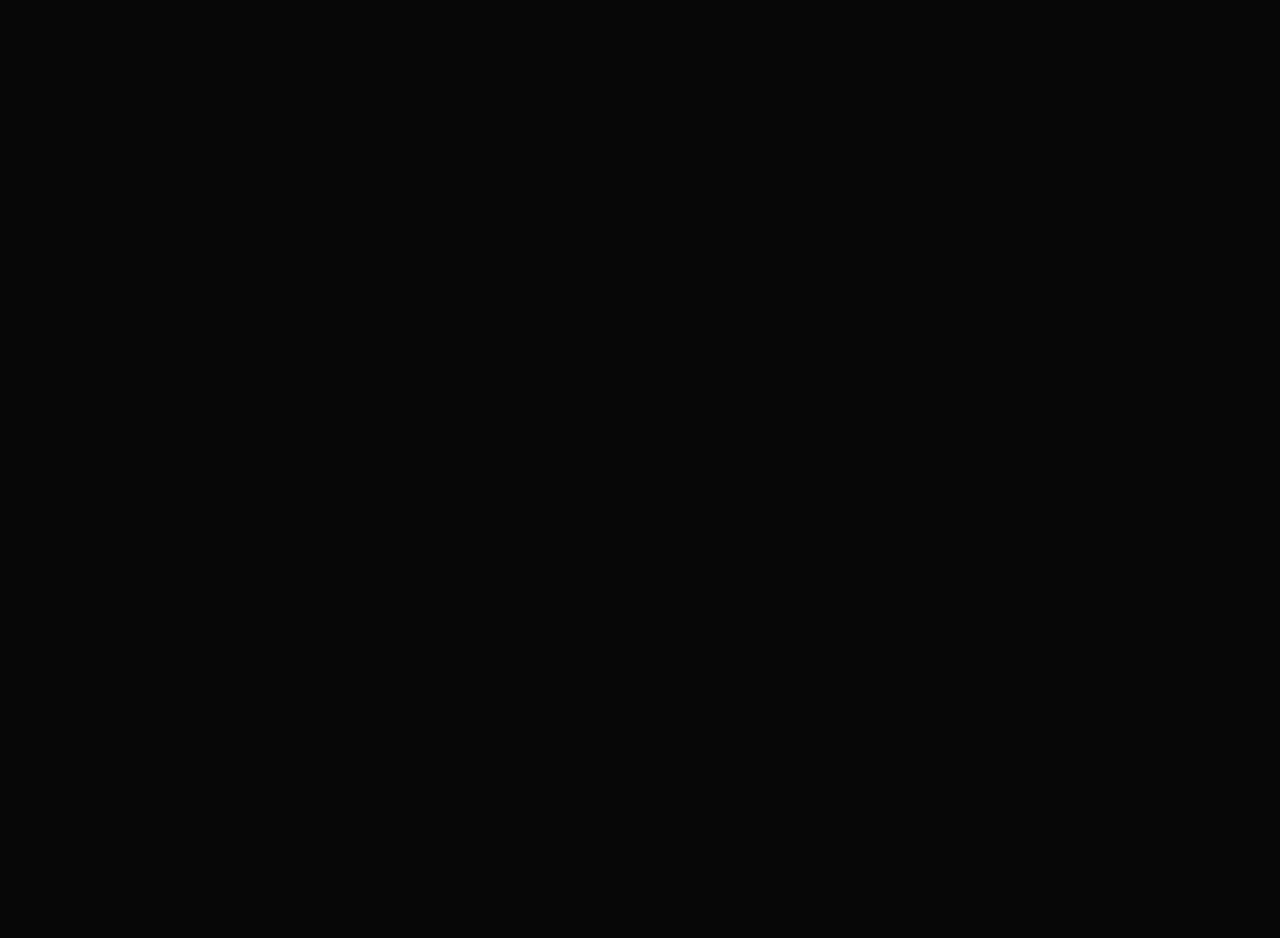
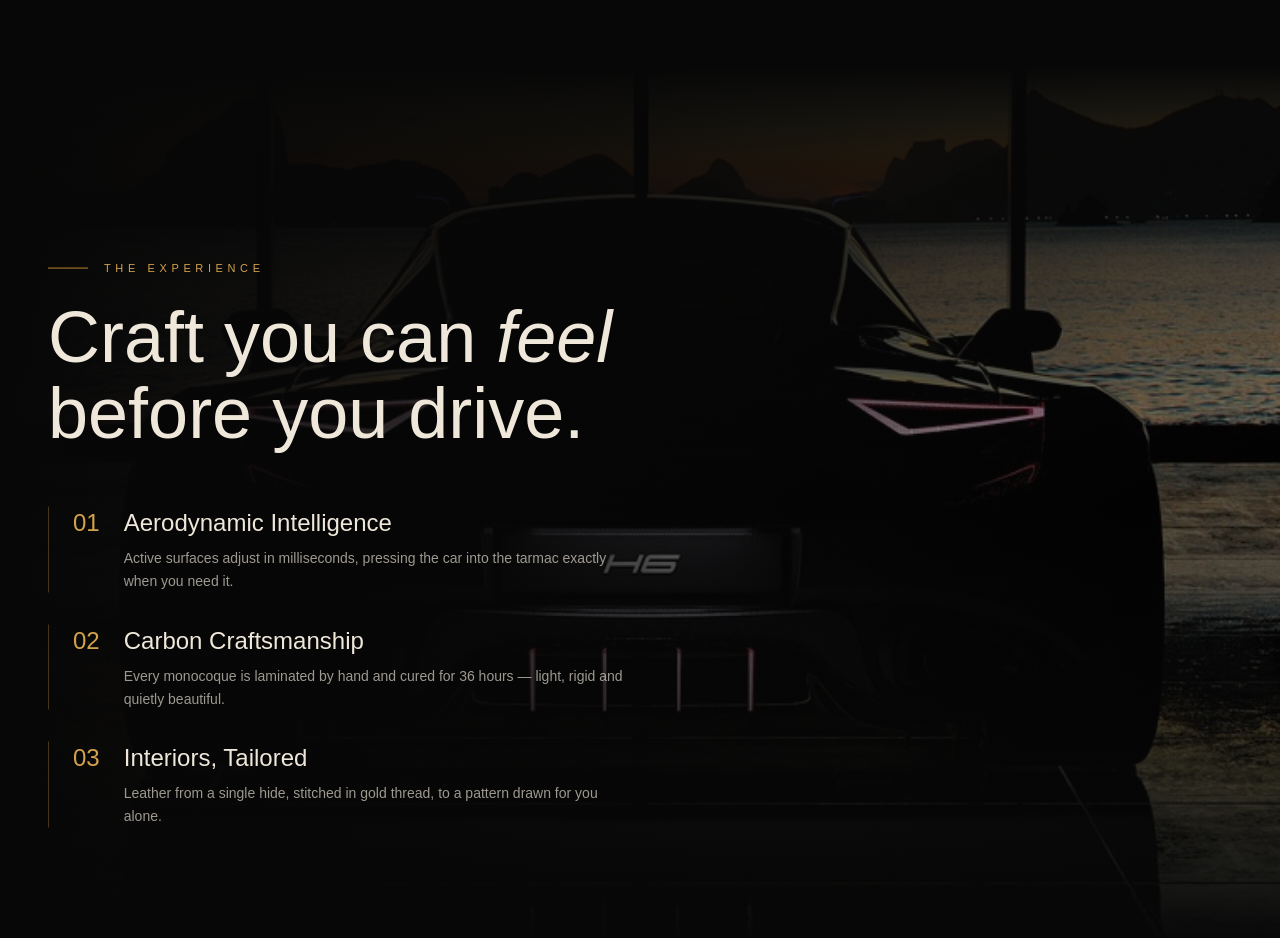
Before and after one commit to PeterFleege/showcase-amazing-sport-cars, a Next.js app: page / in a window 1280 px wide. Shown: the part 2880-3818 px from the top of the page. Before the commit the page ends 2946 px from the top, so only its background shows below. Built offline with nearby package versions, Linux system fonts and the light colour scheme; no server answers; the database is empty; a web font is replaced by a local one.

Commit message:
feat: add Experience section to project

```diff
--- a/src/app/page.tsx
+++ b/src/app/page.tsx
@@ -3,6 +3,7 @@
 import Navbar from "@/components/navigation/Navbar";
 import Hero from "@/components/content-sections/Hero";
 import Collection from "@/components/content-sections/Collection";
+import Experience from "@/components/content-sections/Experience";
 import { getFeaturedCars } from "@/lib/queries/cars";
 
 export default async function Home() {
@@ -12,6 +13,7 @@ export default async function Home() {
       <Navbar />
       <Hero cars={cars} />
       <Collection cars={cars} />
+      <Experience car={cars[0]} />
     </>
   );
 }
--- /dev/null
+++ b/src/components/content-sections/Experience.tsx
@@ -0,0 +1,88 @@
+"use client";
+
+import { motion, useScroll, useTransform } from "framer-motion";
+import { useRef } from "react";
+import type { Car } from "@/types/car";
+import CarImage from "../ui/CarImage";
+import Reveal from "../ui/Reveal";
+import EXPERIENCE from "@/lib/constants/experience";
+
+export default function Experience({ car }: { car: Car }) {
+  const ref = useRef<HTMLElement>(null);
+  const { scrollYProgress } = useScroll({
+    target: ref,
+    offset: ["start end", "end start"],
+  });
+
+  // Image scrolls slower than the page, while inner copy scrolls a bit faster giving it a 3D effect
+  const imageY = useTransform(scrollYProgress, [0, 1], ["-12%", "12%"]);
+  const imageScale = useTransform(
+    scrollYProgress,
+    [0, 0.5, 1],
+    [1.15, 1.05, 1.15],
+  );
+  const copyY = useTransform(scrollYProgress, [0, 1], [60, -60]);
+
+  return (
+    <section
+      id="experience"
+      ref={ref}
+      className="film-grain relative isolate flex min-h-[110vh] items-center overflow-hidden"
+    >
+      <motion.div
+        style={{ y: imageY, scale: imageScale }}
+        className="absolute inset-[-12%] -z-10"
+      >
+        <CarImage
+          src="/images/experience.jpg"
+          alt="Detail of a hand-finished super car"
+          accentFrom={car.accentFrom}
+          accentTo="#050505"
+        />
+      </motion.div>
+      <div className="absolute inset-0 -z-10 bg-linear-to-r from-ink via-ink/70 to-ink/20" />
+      <div className="absolute inset-0 -z-10 bg-linear-to-b from-ink via-transparent to-ink" />
+
+      <motion.div
+        style={{ y: copyY }}
+        className="mx-auto w-full max-w-350 px-6 py-32 lg:px-12"
+      >
+        <div className="max-w-xl">
+          <Reveal>
+            <span className="flex items-center gap-4 text-[11px] font-medium uppercase tracking-[0.42em] text-gold-500">
+              <span className="h-px w-10 bg-gold-600" />
+              The Experience
+            </span>
+          </Reveal>
+          <Reveal delay={0.1}>
+            <h2 className="mt-6 font-display text-5xl font-light leading-[1.05] lg:text-7xl">
+              Craft you can{" "}
+              <span className="italic text-gold-gradient">feel</span> before you
+              drive.
+            </h2>
+          </Reveal>
+
+          <ul className="mt-14 space-y-8">
+            {EXPERIENCE.map((p, i) => (
+              <Reveal key={p.title} delay={0.1 * i}>
+                <li className="group flex gap-6 border-l border-gold-500/30 pl-6 transition-colors duration-500 hover:border-gold-300">
+                  <span className="font-display text-2xl text-gold-500">
+                    0{i + 1}
+                  </span>
+                  <div>
+                    <h3 className="font-display text-2xl text-bone transition-colors group-hover:text-gold-300">
+                      {p.title}
+                    </h3>
+                    <p className="mt-2 text-sm leading-relaxed text-bone/65">
+                      {p.text}
+                    </p>
+                  </div>
+                </li>
+              </Reveal>
+            ))}
+          </ul>
+        </div>
+      </motion.div>
+    </section>
+  );
+}
--- /dev/null
+++ b/src/lib/constants/experience.ts
@@ -0,0 +1,18 @@
+// src/lib/constants/experience.ts
+
+const EXPERIENCE = [
+  {
+    title: "Aerodynamic Intelligence",
+    text: "Active surfaces adjust in milliseconds, pressing the car into the tarmac exactly when you need it.",
+  },
+  {
+    title: "Carbon Craftsmanship",
+    text: "Every monocoque is laminated by hand and cured for 36 hours — light, rigid and quietly beautiful.",
+  },
+  {
+    title: "Interiors, Tailored",
+    text: "Leather from a single hide, stitched in gold thread, to a pattern drawn for you alone.",
+  },
+];
+
+export default EXPERIENCE;
```
Also changed, not shown: public/images/experience.jpg (added).
